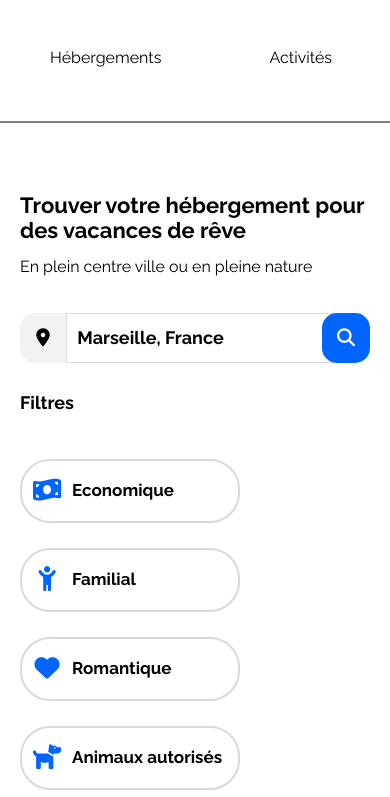
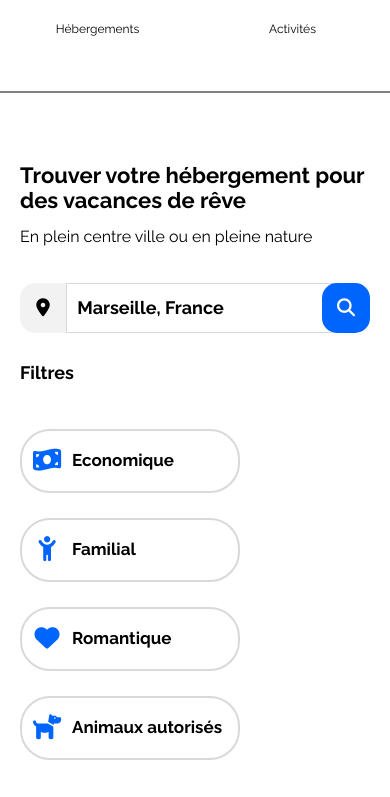
Before and after one commit to Steph4477/Mockup-integration, a plain HTML site: page index.html in a window 390 px wide. Shown: the part 83-880 px from the top of the page. Drawn offline with nearby package versions, Linux system fonts and the light colour scheme.

Commit message:
Update style.css

```diff
--- a/css/style.css
+++ b/css/style.css
@@ -50,6 +50,11 @@ a
     justify-content:space-between;
 }
 
+.nav a
+{
+    width: 100%;
+    margin: 0;
+}
 .nav .logo
 {
     width: 60px;
@@ -674,11 +679,15 @@ footer .colonne ul li a
 
     .nav
     {
-        display: flex;
-        flex-wrap: wrap;
-        margin-top: 30px;
-        margin-left: 0;
-        padding: 0;
+       flex-wrap: wrap;
+       width: 100%;
+    }
+
+    .nav a
+    {
+        width: 100%;
+        margin: 0;
+        font-size: 12px;
     }
 
     .nav .logo                           /* logo X2 */
```
